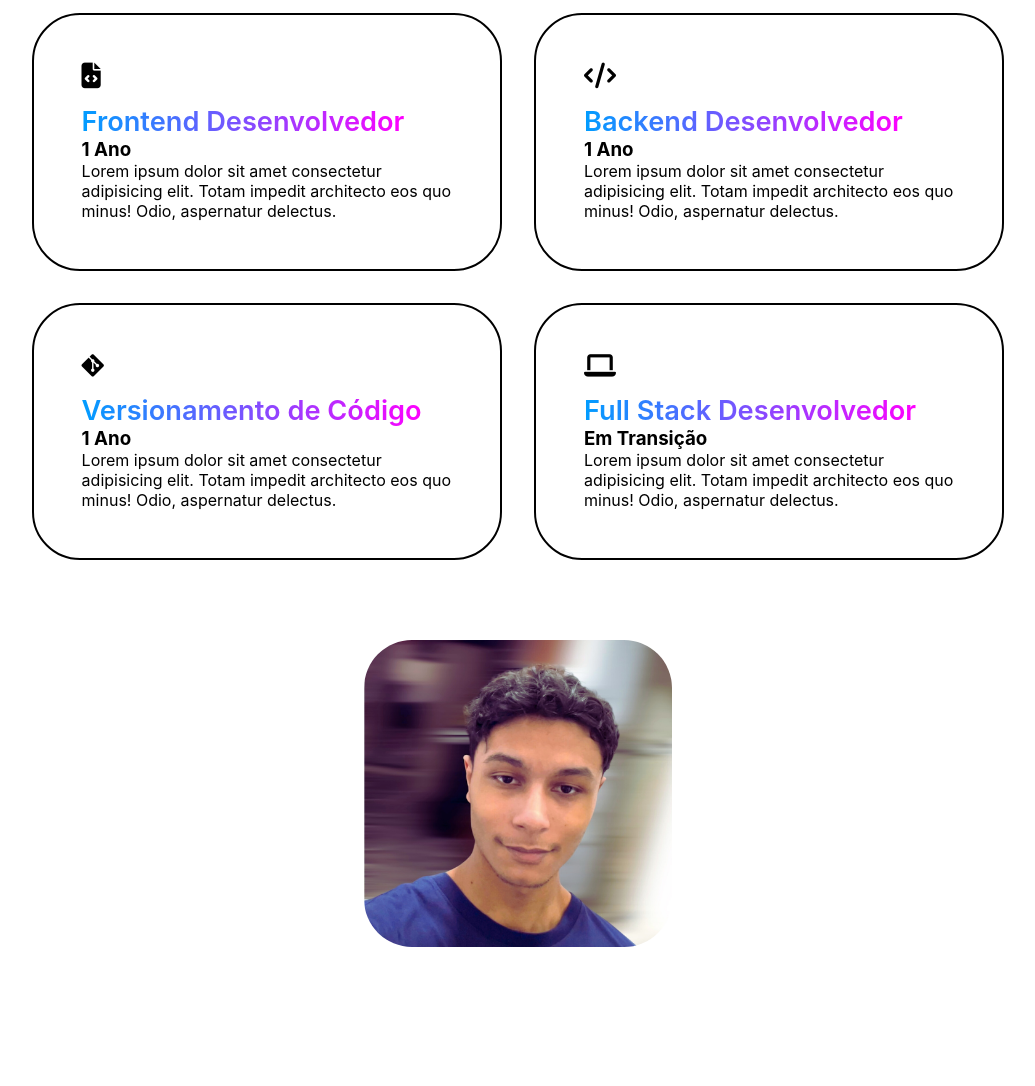
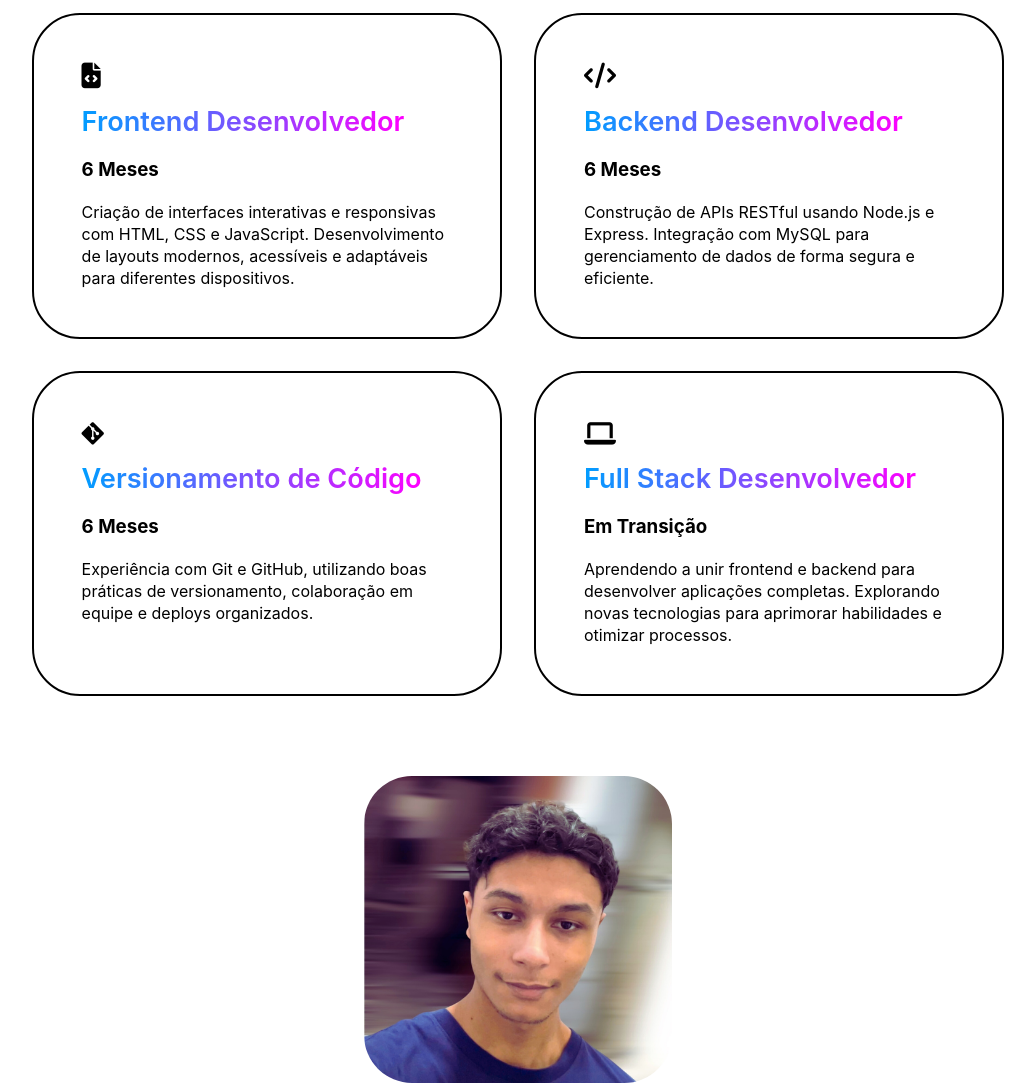
Before and after one commit to PabloG-7/meu-portifolio, a plain HTML site: page index.html in a window 1280 px wide. Shown: the part 1040-2126 px from the top of the page, without its empty margins (122-1157 px from the left). Drawn offline with nearby package versions, Linux system fonts and the light colour scheme.

Commit message:
portfolio update 1.9

```diff
--- a/index.html
+++ b/index.html
@@ -86,34 +86,34 @@
             <div class="grid-card">
 
                 <i class="fa-solid fa-file-code"></i>
-                <span>Frontend Desenvolvedor</span>
-                <h3>1 Ano</h3>
-                <p>Lorem ipsum dolor sit amet consectetur adipisicing elit. Totam impedit architecto eos quo minus! Odio, aspernatur delectus.</p>
+                <span>Frontend Desenvolvedor</span><br>
+                <h3>6 Meses</h3><br>
+                <p>Criação de interfaces interativas e responsivas com HTML, CSS e JavaScript. Desenvolvimento de layouts modernos, acessíveis e adaptáveis para diferentes dispositivos.</p>
             </div>
 
 
         <div class="grid-card">
 
             <i class="fa-solid fa-code"></i>
-            <span>Backend Desenvolvedor</span>
-            <h3>1 Ano</h3>
-            <p>Lorem ipsum dolor sit amet consectetur adipisicing elit. Totam impedit architecto eos quo minus! Odio, aspernatur delectus.</p>
+            <span>Backend Desenvolvedor</span><br>
+            <h3>6 Meses</h3><br>
+            <p>Construção de APIs RESTful usando Node.js e Express. Integração com MySQL para gerenciamento de dados de forma segura e eficiente.</p>
         </div>
 
         <div class="grid-card">
 
             <i class="fa-brands fa-git-alt"></i>
-            <span>Versionamento de Código</span>
-            <h3>1 Ano</h3>
-            <p>Lorem ipsum dolor sit amet consectetur adipisicing elit. Totam impedit architecto eos quo minus! Odio, aspernatur delectus.</p>
+            <span>Versionamento de Código</span><br>
+            <h3>6 Meses</h3><br>
+            <p>Experiência com Git e GitHub, utilizando boas práticas de versionamento, colaboração em equipe e deploys organizados.</p>
         </div>
 
         <div class="grid-card">
 
             <i class="fa-solid fa-laptop"></i>
-            <span>Full Stack Desenvolvedor</span>
-            <h3>Em Transição</h3>
-            <p>Lorem ipsum dolor sit amet consectetur adipisicing elit. Totam impedit architecto eos quo minus! Odio, aspernatur delectus.</p>
+            <span>Full Stack Desenvolvedor</span><br>
+            <h3>Em Transição</h3><br>
+            <p>Aprendendo a unir frontend e backend para desenvolver aplicações completas. Explorando novas tecnologias para aprimorar habilidades e otimizar processos.</p>
         </div>
 
 
@@ -161,14 +161,14 @@
 
       <div class="projeto-card">
         <img class="imgproj3" src="img/proj3.png" alt="">
-        <h3>Login Page</h3>
-        <p>✅ Este é um projeto de uma página de login simples, desenvolvido com HTML e CSS. O design é responsivo, garantindo que o site funcione bem em dispositivos de diferentes tamanhos de tela.</p>
+        <h3>UserFlow</h3>
+        <p>✅ Desenvolvi o UserFlow, um backend em Node.js com MySQL que permite cadastrar e listar usuários via API RESTful. Utilizei Express, Dotenv e Cors para otimizar a aplicação.</p>
 
       <div class="btn-grupo">
 
-          <div class="btn"><a href="https://pablog-7.github.io/projeto-login/">Live Demo</a></div>
+          <div class="btn"><a href="http://localhost:3000/api/users">Live Demo</a></div>
 
-          <div class="btn"><a href="https://github.com/PabloG-7/projeto-login?tab=readme-ov-file">GitHub Code</a></div>
+          <div class="btn"><a href="https://github.com/PabloG-7/userflow-backend">GitHub Code</a></div>
       </div>
   </div>
 </div>
--- a/style.css
+++ b/style.css
@@ -235,6 +235,9 @@ section {
     font-size: 1.6rem;
     margin-bottom: 1rem;
 }
+.grid-card p {
+    line-height: 22px;
+}
 
 .grid-card span {
     font-size: 1.7rem;
@@ -278,7 +281,7 @@ section {
     box-shadow: 0px 0px 0px 3px blue;
 }
 .imgproj3 {
-    box-shadow: 0px 0px 0px 3px yellow;
+    box-shadow: 0px 0px 0px 3px red;
 }
 
 .projeto-card {
```
Also changed, not shown: img/proj3.png.
